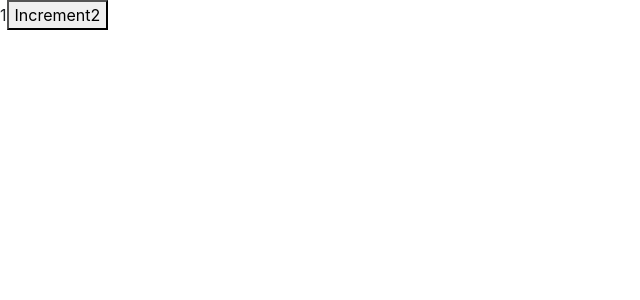
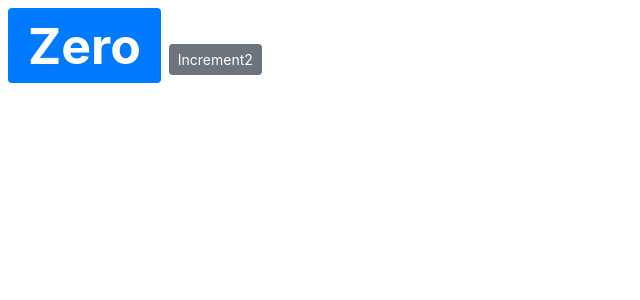
Before and after one commit to msinta/react-2, a React (Create React App) app: page / in a window 1280 px wide. Shown: the top 300 px of the page, without its empty margins (0-640 px from the left). Built offline with nearby package versions, Linux system fonts and the light colour scheme.

Commit message:
added style

```diff
--- a/src/components/counter.jsx
+++ b/src/components/counter.jsx
@@ -2,14 +2,20 @@
 
 class Counter extends Component {
   state = {
-    count: 1
+    count: 0,
   };
+
+  styles = {
+    fontSize: 50,
+    fontWeight: 'bold'
+  }
+
   render() {
     return (
-      <React.Fragment>
-        <span>{this.formatCount()}</span>
-        <button>Increment2</button>
-      </React.Fragment>
+      <div>
+        <span style={this.styles} className="badge badge-primary m-2">{this.formatCount()}</span>
+        <button className="btn btn-secondary btn-sm">Increment2</button>
+      </div>
     );
   }
 
```
